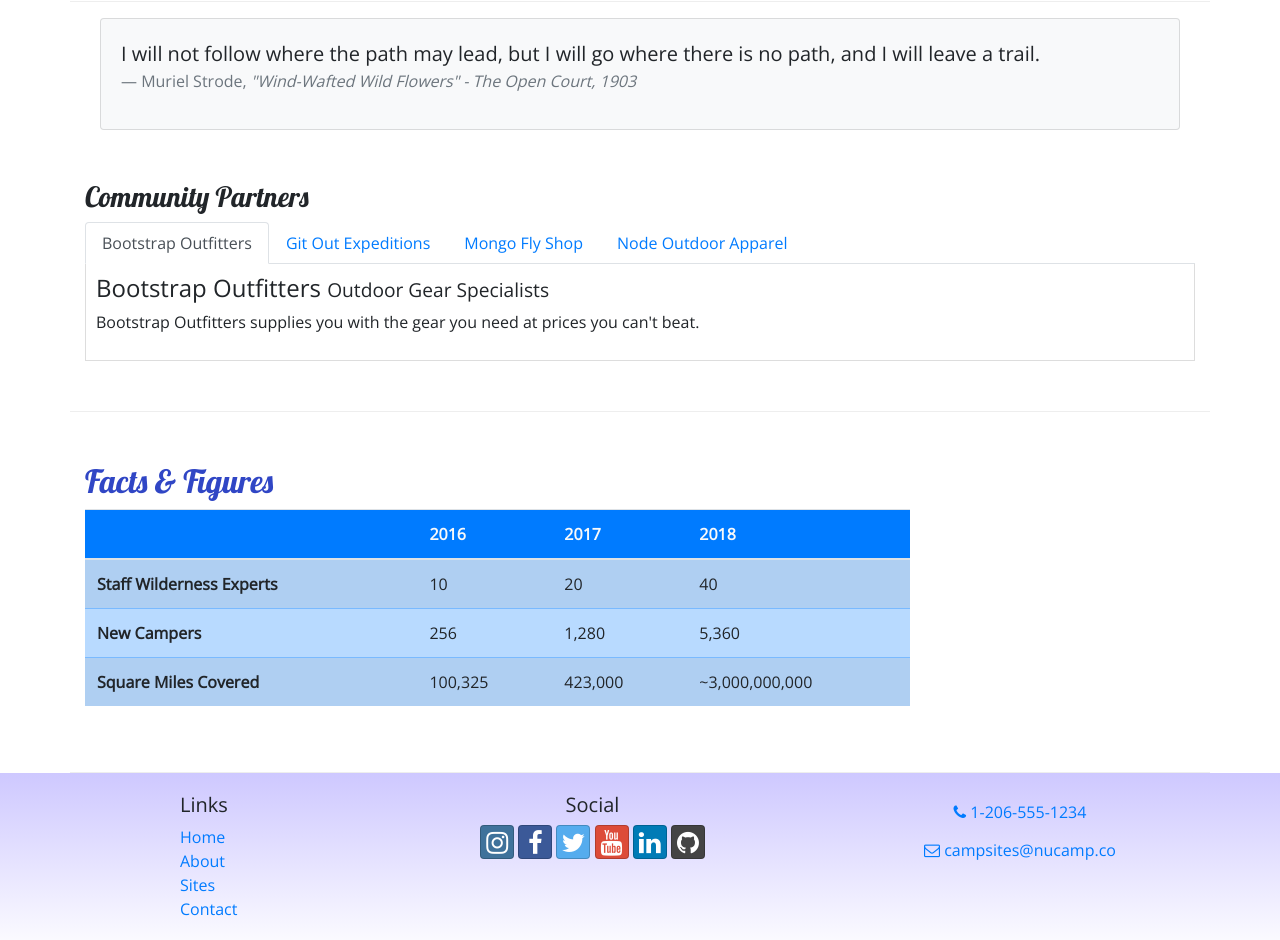
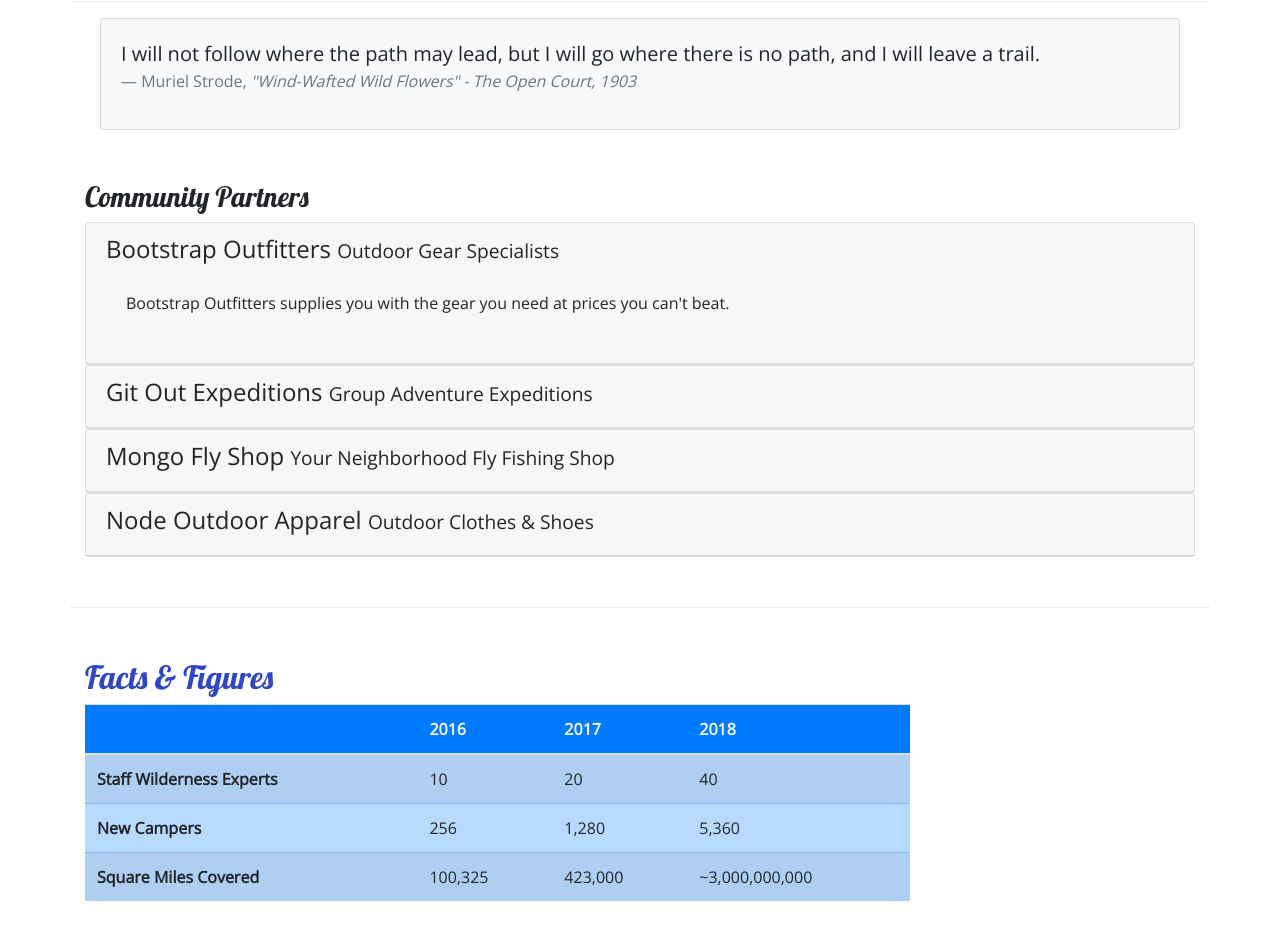
Before and after one commit to desmoquak/nucampsite, a website: page aboutus.html in a window 1280 px wide. Shown: the part 800-1740 px from the top of the page. Drawn offline with nearby package versions, Linux system fonts and the light colour scheme.

Commit message:
Accordian

```diff
--- a/aboutus.html
+++ b/aboutus.html
@@ -120,6 +120,7 @@
               </div>
             </div>
           </div>
+
           <div class="col">
             <div class="card bg-light mt-3">
                 <blockquote class="blockquote card-body">
@@ -134,64 +135,73 @@
           </div>
 
 
-<!--Tabpanels fade-->
-      <div class="row row-content align-items-center">
+
+      <div class="row row-content">
         <div class="col">
-          <h3>Community Partners</h3>
+            <h3>Community Partners</h3>
+            <div id="accordion">
+              <div class="card">
+                <div role="tab" class="card-header">
+                      <h4>
+                            <a data-toggle="collapse" data-target="#bootstrap">
+                                Bootstrap Outfitters <small>Outdoor Gear Specialists</small>
+                            </a>
+                      </h4>
+                      <div class="collapse show" id="bootstrap" data-parent="#accordion">
+                            <div class="card-body">
+                                <p class="d-none d-sm-block">Bootstrap Outfitters supplies you with the gear you need at prices you can't beat.</p>
+                            </div>
+                      </div>
+                </div>
+              </div>
+              <div class="card">
+                <div role="tab" class="card-header">
+                    <h4>
+                        <a class="collapsed" data-toggle="collapse" data-target="#git">
+                            Git Out Expeditions <small>Group Adventure Expeditions</small>
+                        </a>
+                    </h4>
+                    <div class="collapse" id="git" data-parent="#accordion">
+                        <div class="card-body">
+                            <p class="d-none d-sm-block">Join Git Out Expeditions to explore new horizons with a group of other adventurers!</p>
+                       </div>
+                    </div>
+                </div>
+            </div>
+            <div class="card">
+                <div role="tab" class="card-header">
+                    <h4>
+                        <a class="collapsed" data-toggle="collapse" data-target="#mongo">
+                            Mongo Fly Shop <small>Your Neighborhood Fly Fishing Shop</small>
+                        </a>
+                    </h4>
+                    <div class="collapse" id="mongo" data-parent="#accordion">
+                        <div class="card-body">
+                            <p class="d-none d-sm-block">Need a new fishing pole, a tacklebox, or flies of all kinds? Stop by Mongo Fly Shop.</p>
+                        </div>
+                    </div>
+                </div>
+            </div>
+            <div class="card">
+                <div role="tab" class="card-header">
+                    <h4>
+                        <a class="collapsed" data-toggle="collapse" data-target="#node">
+                            Node Outdoor Apparel <small>Outdoor Clothes & Shoes</small>
+                        </a>
+                    </h4>
+                    <div class="collapse" id="node" data-parent="#accordion">
+                        <div class="card-body">
+                            <p class="d-none d-sm-block">From polar fleeces to swimsuits, hiking boots to waders, a visit to Node will be sure to get you covered.</p>
+                        </div>
+                    </div>
+                </div>
+            </div>
 
-            <ul class="nav nav-tabs">
-              <li class="nav-item">
-                <a class="nav-link active" href="#bootstrap" role="tab" data-toggle="tab">  Bootstrap Outfitters </a>
-              </li>
-              <li class="nav-item">
-                <a class="nav-link" href="#git" role="tab" data-toggle="tab"> Git Out Expeditions </a>
-              </li>
-              <li class="nav-item">
-                <a class="nav-link" href="#mongo" role="tab" data-toggle="tab"> Mongo Fly Shop </a>
-              </li>
-              <li class="nav-item">
-                <a class="nav-link" href="#node" role="tab" data-toggle="tab"> Node Outdoor Apparel </a>
-              </li>
-            </ul>
+            </div>
+        </div>
+      </div>
 
 
-            <div class="tab-content">
-
-              <div role="tabpanel" class="tab-pane fade show active" id="bootstrap">
-                  <h4>Bootstrap Outfitters <small>Outdoor Gear Specialists</small></h4>
-                    <p class="d-none d-sm-block">
-                      Bootstrap Outfitters supplies you with the gear you need at prices
-                      you can't beat.
-                    </p>
-              </div>
-               <div role="tabpanel" class="tab-pane fade" id="git">
-                    <h4>
-                      Git Out Expeditions <small>Group Adventure Expeditions</small>
-                    </h4>
-                    <p class="d-none d-sm-block">
-                      Join Git Out Expeditions to explore new horizons with a group of
-                      other adventurers!
-                    </p>
-                </div>
-                <div role="tabpanel" class="tab-pane fade" id="mongo">
-                    <h4>
-                      Mongo Fly Shop <small>Your Neighborhood Fly Fishing Shop</small>
-                    </h4>
-                    <p class="d-none d-sm-block">
-                      Need a new fishing pole, a tacklebox, or flies of all kinds? Stop by
-                      Mongo Fly Shop.
-                    </p>
-                </div>
-                <div role="tabpanel" class="tab-pane fade" id="node">
-                    <h4>Node Outdoor Apparel <small>Outdoor Clothes & Shoes</small></h4>
-                    <p class="d-none d-sm-block">
-                      From polar fleeces to swimsuits, hiking boots to waders, a visit to
-                      Node will be sure to get you covered.
-                    </p>
-                </div>
-         </div>
-        </div>
-      </div>
 
       <!--tables-->
       <div class="row row-content">
--- a/css/styles.css
+++ b/css/styles.css
@@ -31,11 +31,18 @@
   min height: 200px;
 }
 
-/*tabpanel on about us page*/
+/*tabpanel on about us page
 .tab-content  {
   border: 1px solid #DDD;
   border-top: none;
   padding:10px;
+}*/
+
+/* NOTE: An update to the Bootstrap CSS since Bootstrap version 4.5.1 causes the accordion headers ("Bootstrap Outfitters", "Git Out Expeditions", etc)
+to show up as blue, and to have an underlined style on hover*/
+a, a:hover {
+  color: inherit;
+  text-decoration: none;
 }
 
 /*footer-all pages*/
```
